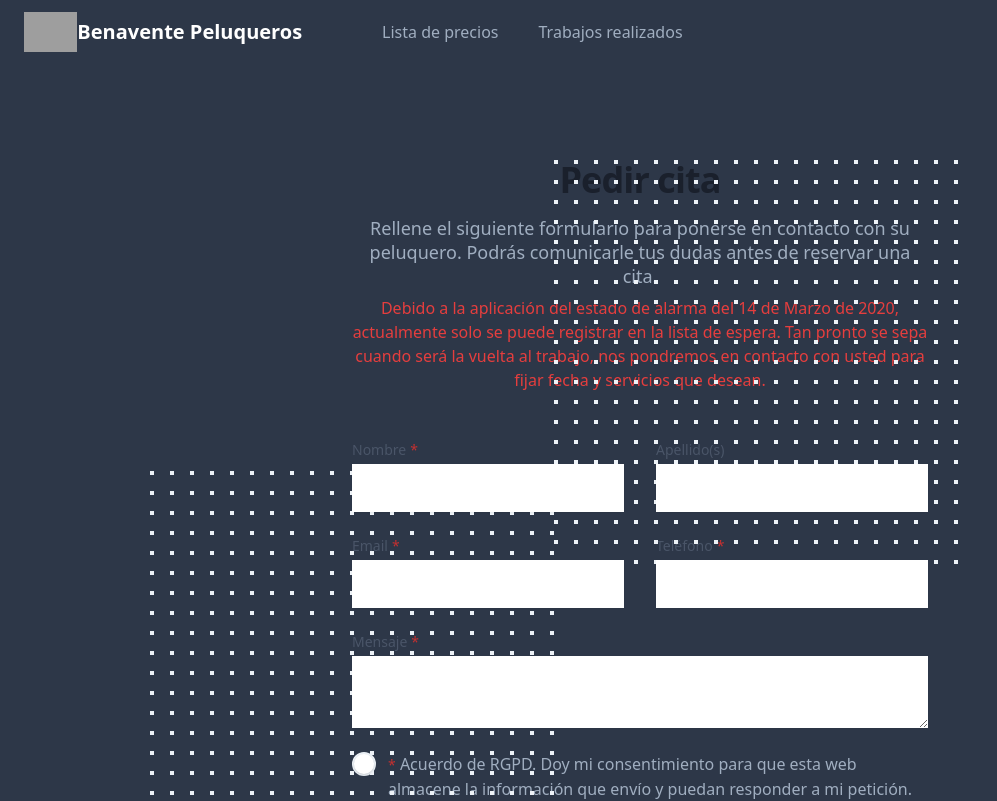
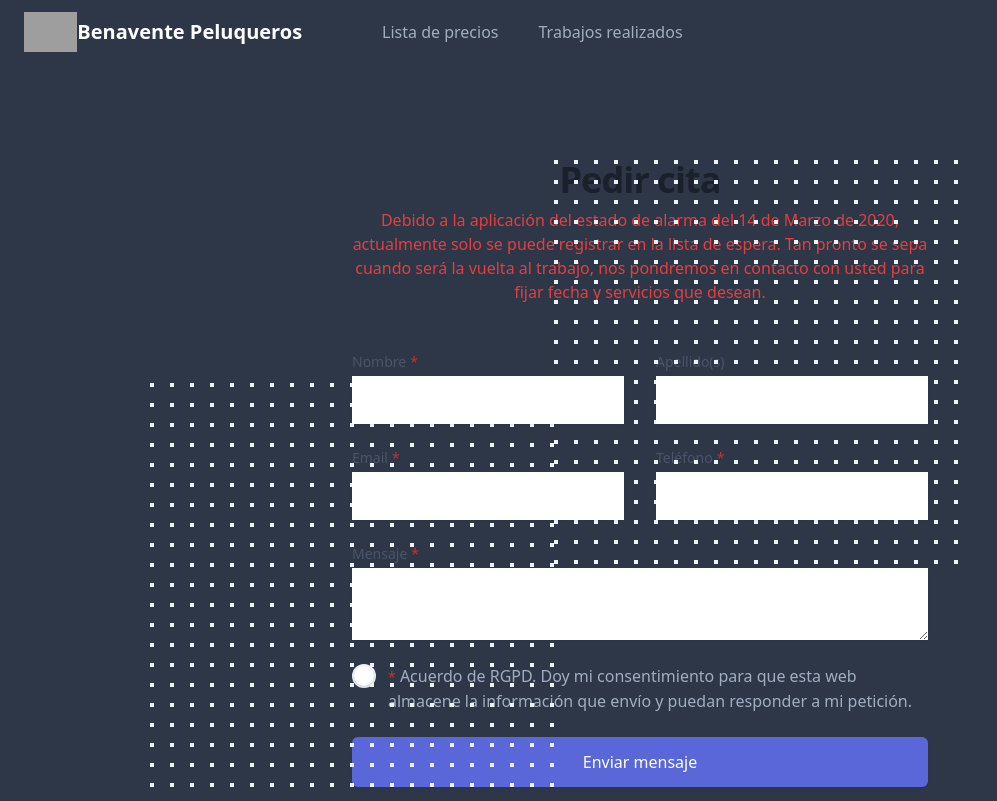
Before and after one commit to Afsoon/benaventepeluqueros, a Next.js app: page /book in a window 1280 px wide. Shown: the top 801 px of the page, without its empty margins (0-997 px from the left). Built offline with nearby package versions, Linux system fonts and the light colour scheme; grey boxes are pictures that could not be loaded; what @tailwindcss/ui would draw is missing.

Commit message:
Remove unnecesary text

```diff
--- a/src/pages/book.tsx
+++ b/src/pages/book.tsx
@@ -353,11 +353,6 @@ const FormContainer = () => {
           </h2>
           {showCorrectMessage ? undefined : (
             <>
-              <p className="mt-4 text-lg leading-6 text-gray-500">
-                Rellene el siguiente formulario para ponerse en contacto con su
-                peluquero. Podrás comunicarle tus dudas antes de reservar una
-                cita.
-              </p>
               <p className="mt-2 text-base text-red-600">
                 Debido a la aplicación del estado de alarma del 14 de Marzo de
                 2020, actualmente solo se puede registrar en la lista de espera.
```
